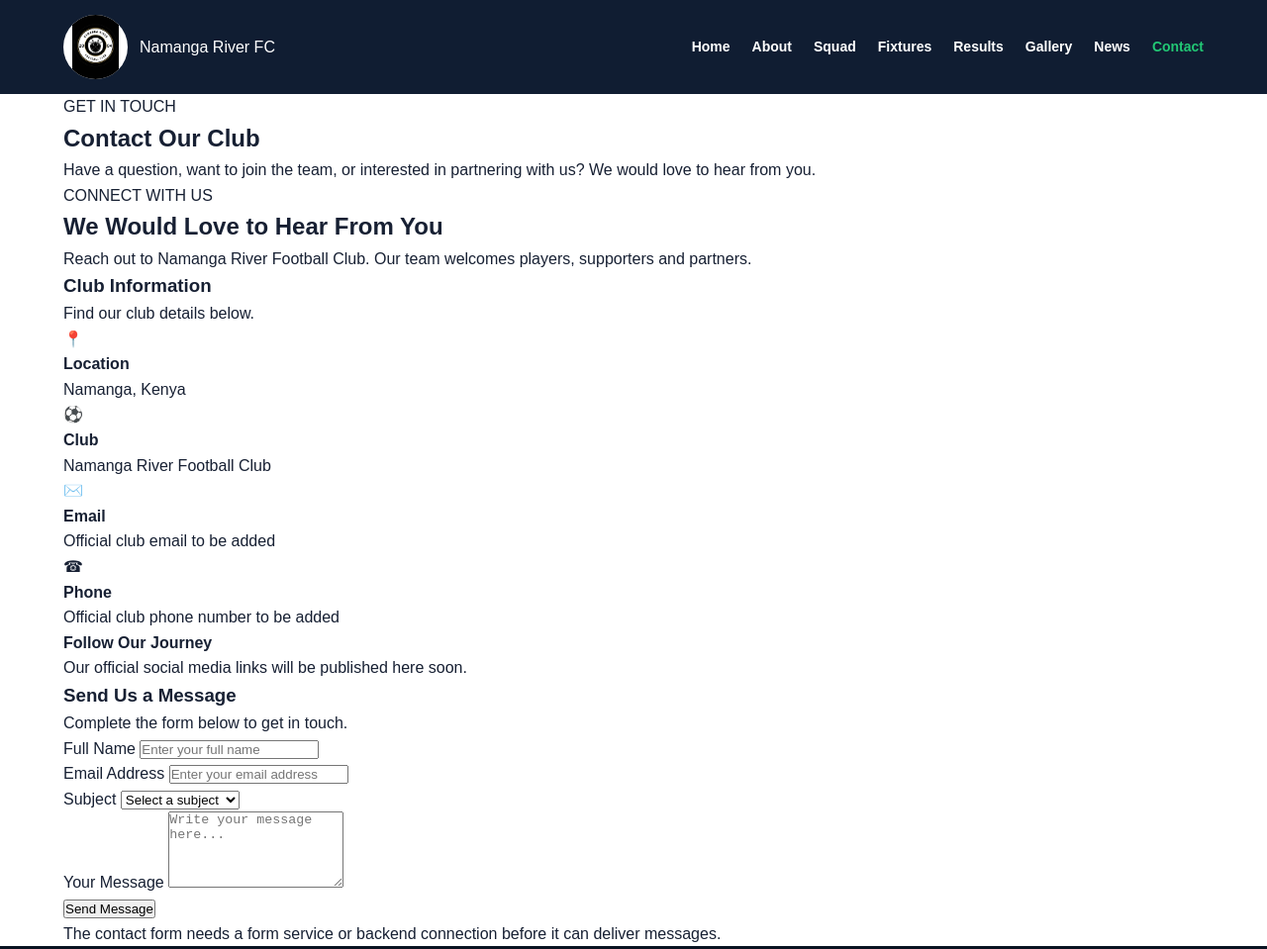
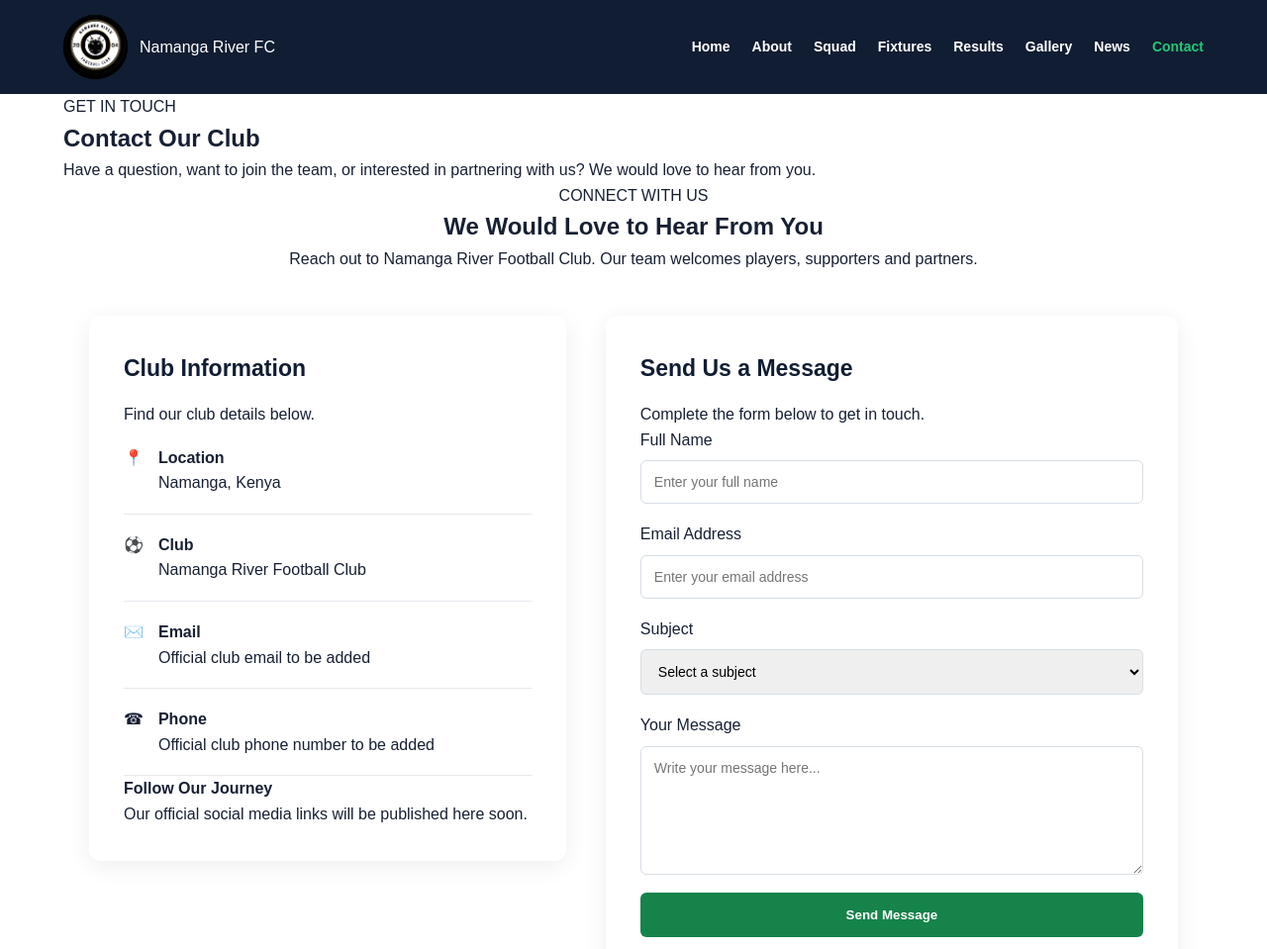
Before and after one commit to Somoirekoikai/Namanga-River-FC, a plain HTML site: page contact.html in a window 1280 px wide. Shown: the top 959 px of the page at 99% size. Drawn offline with Linux system fonts and the light colour scheme.

Commit message:
Update style.css

```diff
--- a/css/style.css
+++ b/css/style.css
@@ -732,3 +732,129 @@ img {
 
 </body>
 </html>
+
+/* CONTACT PAGE - IMPROVED TWO-COLUMN LAYOUT */
+
+.contact-section {
+    background: #f4f7f5;
+    padding: 70px 20px;
+}
+
+.contact-heading {
+    text-align: center;
+    max-width: 700px;
+    margin: 0 auto 45px;
+}
+
+.contact-layout {
+    display: grid;
+    grid-template-columns: 1fr 1.2fr;
+    gap: 40px;
+    max-width: 1100px;
+    margin: 0 auto;
+    align-items: start;
+}
+
+.contact-information,
+.contact-form-container {
+    background: #ffffff;
+    padding: 35px;
+    border-radius: 12px;
+    box-shadow: 0 5px 25px rgba(0,0,0,0.07);
+}
+
+.contact-information h3,
+.contact-form-container h3 {
+    font-size: 23px;
+    color: #101d32;
+    margin-bottom: 15px;
+}
+
+.contact-item {
+    display: flex;
+    gap: 15px;
+    padding: 18px 0;
+    border-bottom: 1px solid #e5e9ed;
+}
+
+.contact-form {
+    display: flex;
+    flex-direction: column;
+    gap: 18px;
+}
+
+.form-group {
+    display: flex;
+    flex-direction: column;
+    gap: 8px;
+}
+
+.form-group input,
+.form-group select,
+.form-group textarea {
+    width: 100%;
+    padding: 13px;
+    border: 1px solid #d6dee5;
+    border-radius: 6px;
+    font-size: 14px;
+    font-family: inherit;
+}
+
+.form-group textarea {
+    min-height: 130px;
+    resize: vertical;
+}
+
+.contact-submit {
+    background: #16834a;
+    color: white;
+    border: none;
+    padding: 15px;
+    border-radius: 6px;
+    font-weight: bold;
+    cursor: pointer;
+}
+
+.contact-submit:hover {
+    background: #10673a;
+}
+
+@media (max-width: 768px) {
+    .contact-layout {
+        grid-template-columns: 1fr;
+        gap: 25px;
+    }
+
+    .contact-information,
+    .contact-form-container {
+        padding: 25px 20px;
+    }
+}
+
+/* CLUB LOGO - CIRCULAR DISPLAY */
+
+.logo {
+    display: flex;
+    align-items: center;
+    gap: 12px;
+    text-decoration: none;
+}
+
+.logo img {
+    width: 65px;
+    height: 65px;
+    border-radius: 50%;
+    object-fit: cover;
+    object-position: center;
+    display: block;
+    flex-shrink: 0;
+    background: #000;
+}
+
+/* Keep the logo circular on smaller screens */
+@media (max-width: 768px) {
+    .logo img {
+        width: 55px;
+        height: 55px;
+    }
+}
```
